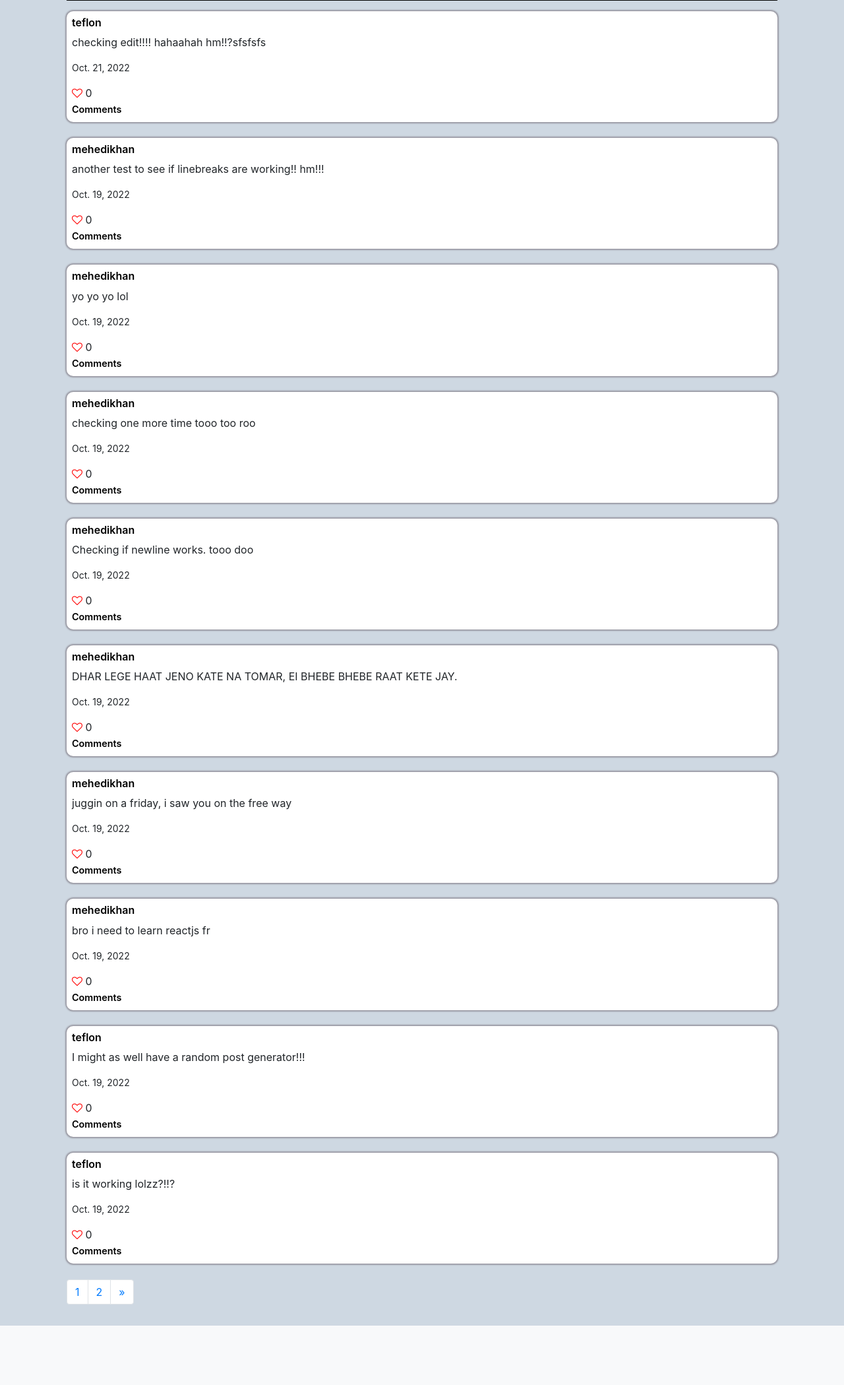
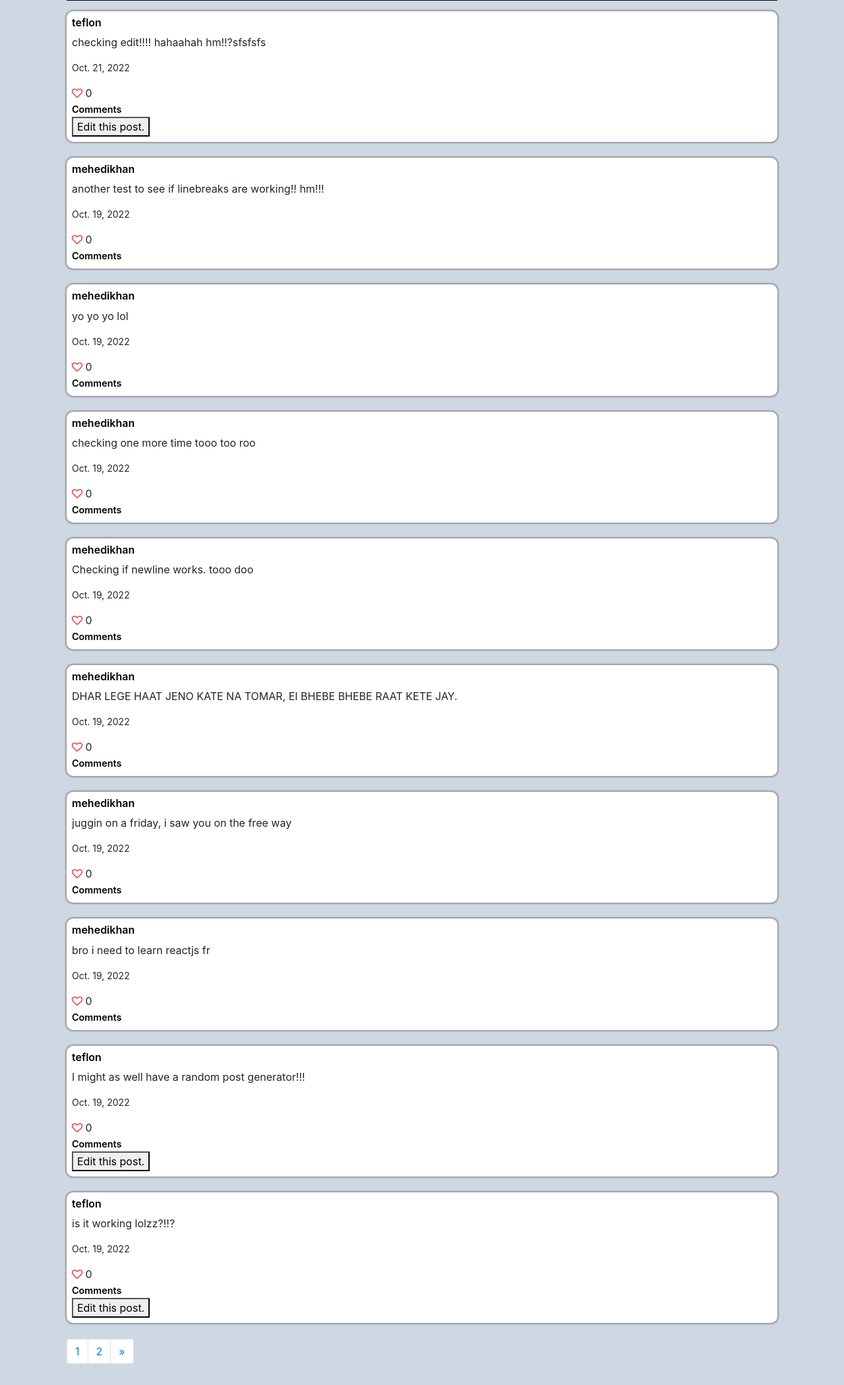
Before and after one commit to mehedikhan72/Project4, a Django app: page / in a window 1280 px wide. Shown: the part 254-2353 px from the top of the page at 66% size. Before the commit the page ends 2263 px from the top, so only its background shows below. Run offline with Django 3.2, Linux system fonts and the light colour scheme; a user stored in the database is signed in; data comes from the database, SQL or seed files in the repository; both versions use the stored data as it was after the commit; some libraries are stand-ins or nearby versions.

Commit message:
edit done almost

```diff
--- a/network/static/network/script.js
+++ b/network/static/network/script.js
@@ -94,17 +94,126 @@ document.addEventListener('DOMContentLoaded', function(){
 })
 
 // Edit post
+document.addEventListener('DOMContentLoaded', function(){
 
     document.addEventListener('click', event =>{
         let elem = event.target;
 
         if(elem.className === 'edit_button'){
-        document.querySelector("#edit_post").classList.remove("edit_post");
-        document.querySelector("#edit_post").classList.add("edit_post_clicked");
+            post_id = elem.dataset.post_id;
+        }
+
+        if(elem.className === 'edit_button'){
+            edit_btn(post_id);
+            // document.querySelector("#edit_post").classList.remove("edit_post");
+            // document.querySelector("#edit_post").classList.add("edit_post_clicked");
+            // // console.log(post_id);
+
+            // fetch(`post/${post_id}`)
+            // .then(response => response.json())
+            // .then(post => {
+            //     console.log(post);
+            //     document.querySelector("#textarea_edit").append(post[0].fields.post);
+            // });
         }
 
         if(elem.className === 'cancel_edit'){
+            cancel_btn(post_id);
+            // document.querySelector("#edit_post").classList.remove("edit_post_clicked");
+            // document.querySelector("#edit_post").classList.add("edit_post");
+            // document.querySelector("#textarea_edit").value= '';
+            // console.log(post_id);
+        }
+
+        if(elem.className === 'save_edit'){
+            save_btn(post_id);
+            // new_post_content = document.querySelector('#textarea_edit').value;
+            // fetch(`save_edited_post/${post_id}`, {
+            //     method: 'POST',
+            //     credentials : 'same-origin',
+            //     headers : {
+            //         "Accept" : 'application/json',
+            //         'X-Requested-With'  : 'XMLHttpRequest',
+            //         'X-CSRFToken' : getCookie("csrftoken"),
+            //     },
+            //     body: JSON.stringify({'new_post_content' : new_post_content})
+            // })
+            // .then(response => response.json())
+            // .then(post => {
+            //     new_content = post[0].fields.post;
+            //     console.log(new_content);
+
+            //     document.querySelector("#edit_post").classList.remove("edit_post_clicked");
+            //     document.querySelector("#edit_post").classList.add("edit_post");
+            //     document.querySelector("#textarea_edit").innerHTML = '';
+
+            //     e = document.getElementById(post_id);
+            //     e.innerHTML = new_content;
+            // })
+        }
+    })
+})
+function edit_btn(post_id){
+    document.querySelector("#edit_post").classList.remove("edit_post");
+    document.querySelector("#edit_post").classList.add("edit_post_clicked");
+    // console.log(post_id);
+
+    fetch(`post/${post_id}`)
+    .then(response => response.json())
+    .then(post => {
+        console.log("edit button clicked");
+        console.log(post_id);
+        document.querySelector("#textarea_edit").append(post[0].fields.post);
+    });
+}
+
+function cancel_btn(post_id){
     document.querySelector("#edit_post").classList.remove("edit_post_clicked");
     document.querySelector("#edit_post").classList.add("edit_post");
+    document.querySelector("#textarea_edit").value= '';
+    console.log("cancel button clicked");
+    console.log(post_id);
 }
+
+function save_btn(post_id){
+    new_post_content = document.querySelector('#textarea_edit').value;
+    fetch(`save_edited_post/${post_id}`, {
+        method: 'POST',
+        credentials : 'same-origin',
+        headers : {
+            "Accept" : 'application/json',
+            'X-Requested-With'  : 'XMLHttpRequest',
+            'X-CSRFToken' : getCookie("csrftoken"),
+        },
+        body: JSON.stringify({'new_post_content' : new_post_content})
     })
+    .then(response => response.json())
+    .then(post => {
+        new_content = post[0].fields.post;
+        console.log("save button clicked.");
+        console.log(post_id);
+
+        document.querySelector("#edit_post").classList.remove("edit_post_clicked");
+        document.querySelector("#edit_post").classList.add("edit_post");
+        document.querySelector("#textarea_edit").value = '';
+
+        e = document.getElementById(post_id);
+        e.innerHTML = new_content;
+    })
+}
+
+function getCookie(name) {
+    let cookieValue = null;
+    if (document.cookie && document.cookie !== '') {
+        const cookies = document.cookie.split(';');
+        for (let i = 0; i < cookies.length; i++) {
+            const cookie = cookies[i].trim();
+            // Does this cookie string begin with the name we want?
+            if (cookie.substring(0, name.length + 1) === (name + '=')) {
+                cookieValue = decodeURIComponent(cookie.substring(name.length + 1));
+                break;
+            }
+        }
+    }
+    return cookieValue;
+}
--- a/network/templates/network/index.html
+++ b/network/templates/network/index.html
@@ -19,7 +19,7 @@
     {% for post in page_obj %}
     <div class="eachpost" id="post_box">
         <h6><a class="link_light link_class" href="{% url 'profile' post.creator %}">{{ post.creator }}</a></h6>
-        <p>{{ post.post }}</p>
+        <p id="{{post.id}}">{{ post.post }}</p>
         <p style="font-size: 14px">{{ post.created }}</p>
 
         {% if user.is_authenticated %}
@@ -41,13 +41,17 @@
 
         <a class="link_light small_link link_class" href="{% url 'comments' post.id %}">Comments</a>
         <br>
-        <!-- {% if post.creator == user.username %}
-            <button class="edit_button">Edit this post.</button>
+        {% if post.creator == user.username %}
+            <button class="edit_button" id="edit_button_id" data-post_id="{{post.id}}">Edit this post.</button>
             <div id="edit_post" class="edit_post">
-                <span><strong>Edit this post</strong> <button class="cancel_edit" style="text-align: right !important">Cancel</button></span>
+                <span><strong>Edit this post</strong> <button class="cancel_edit">Cancel</button></span>
                 <br>
+                <br>
+                <textarea id="textarea_edit" class="textarea_light" required></textarea>
+                <br>
+                <button id="save_edit" class="save_edit">Save</button>
             </div>
-        {% endif %} -->
+        {% endif %}
     </div>
     <br>
     {% endfor %}
--- a/network/urls.py
+++ b/network/urls.py
@@ -16,4 +16,6 @@ urlpatterns = [
     path("<int:id>/decrease_likes", views.decrease_likes, name="decrease_likes"),
     path("profile/<str:username>/follow_toggle", views.follow_toggle, name="follow_toggle"),
     path("following_posts", views.following_posts, name="following_posts"),
+    path("post/<int:id>", views.particular_post, name="particular_post"),
+    path("save_edited_post/<int:id>", views.save_edited_post, name="save_edited_post"),
 ]
--- a/network/views.py
+++ b/network/views.py
@@ -1,5 +1,6 @@
 from ast import Delete
 from locale import currency
+# from xxlimited import new
 from django.contrib.auth import authenticate, login, logout
 from django.db import IntegrityError
 from django.http import HttpResponse, HttpResponseRedirect
@@ -7,6 +8,8 @@ from django.shortcuts import render
 from django.urls import reverse
 from django.contrib.auth.decorators import login_required
 from django.core.paginator import Paginator
+from django.core.serializers import serialize
+import json
 
 from .models import User, Post, Comment
 
@@ -230,3 +233,23 @@ def register(request):
         return HttpResponseRedirect(reverse("index"))
     else:
         return render(request, "network/register.html")
+
+
+# This function is to fetch data for editing a post
+def particular_post(request, id):
+    post = Post.objects.filter(id=id)
+    post_data = serialize("json", post)
+    return HttpResponse(post_data, content_type="application/json")
+
+def save_edited_post(request, id):
+    new_post_content = json.load(request)['new_post_content']
+    print(new_post_content)
+
+    p = Post.objects.get(id=id)
+    p.post = new_post_content
+    p.save()
+
+    post = Post.objects.filter(id=id)
+    post_data = serialize("json", post)
+
+    return HttpResponse(post_data, content_type="application/json")
```
Also changed, not shown: db.sqlite3. Lines whose indentation alone changed are shown as unchanged.
